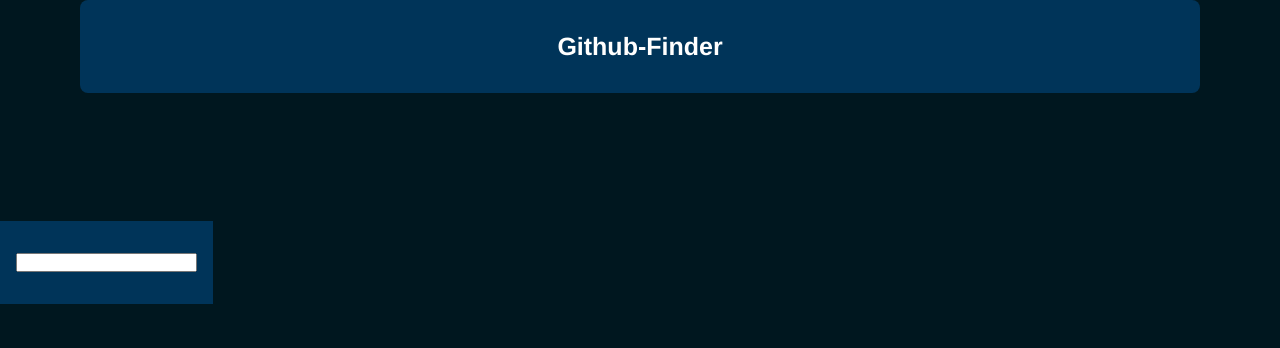
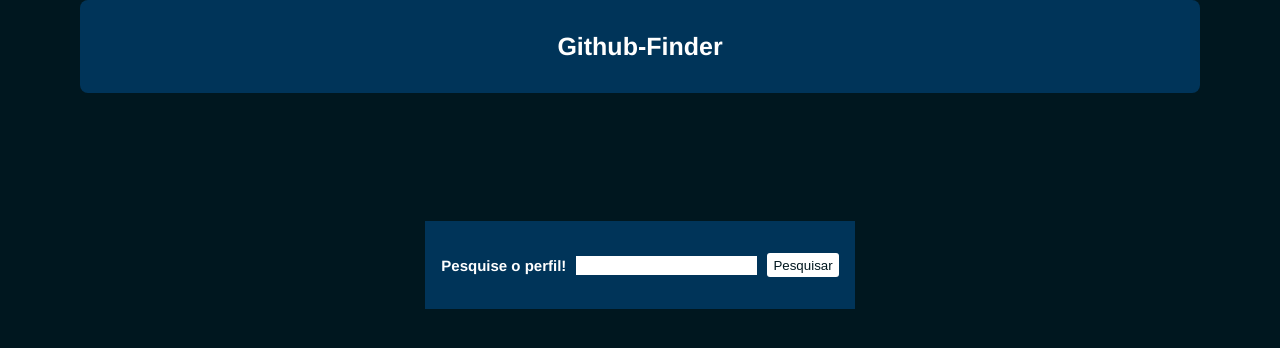
Before and after one commit to WilliamKSilva/Github-Finder, a Vue app: page / in a window 1280 px wide. Shown: the top 348 px of the page. Built offline with nearby package versions, Linux system fonts and the light colour scheme.

Commit message:
Changes in the ContentContainer component, implemented the section of the main part.

```diff
--- a/src/components/ContentContainer.vue
+++ b/src/components/ContentContainer.vue
@@ -1,9 +1,15 @@
 <template>
-  <div id="content">
+  <div class="content">
     <section>
+      <h1>
+        Pesquise o perfil!
+      </h1>
       <input
         type="text"
       />
+      <button>
+        Pesquisar
+      </button>
     </section>
   </div>
 </template>
@@ -15,11 +21,63 @@
 </script>
 
 <style scoped>
-  #content {
+  .fa {
+    color: #FFFFFF;
+    font-size: 10px;
+  }
+
+  .content {
     display: flex;
 
-    margin-bottom: 10px;
     padding: 2rem 1rem 2rem;
     background-color: #003459;
+
+    margin: 0 auto;
   }
+
+  section {
+    display: flex;
+    align-items: center;
+    flex-direction: row;
+  }
+
+  h1 {
+    font-size: 15px;
+
+    padding-right: 10px;
+  }
+
+  input {
+    cursor: pointer;
+    color: #00171f;
+    border: 2px solid #FFFFFF;
+    transition: 180ms box-shadow ease-in-out;
+  }
+
+  input:focus {
+    box-shadow: 0 0 0 3px #007ea7;
+    outline: 3px solid transparent;
+  }
+
+  button {
+    border: 0;
+    border-radius: 3px;
+
+    height: 100%;
+    padding: 4.5px 6px;
+    margin-left: 10px;
+
+    text-decoration: none;
+    text-align: center;
+
+    background-color: #FFFFFF;
+    color: #00171f;
+
+    transition: 0.2s;
+  }
+
+  button:hover {
+    filter: brightness(0.5);
+  }
+
 </style>
```
